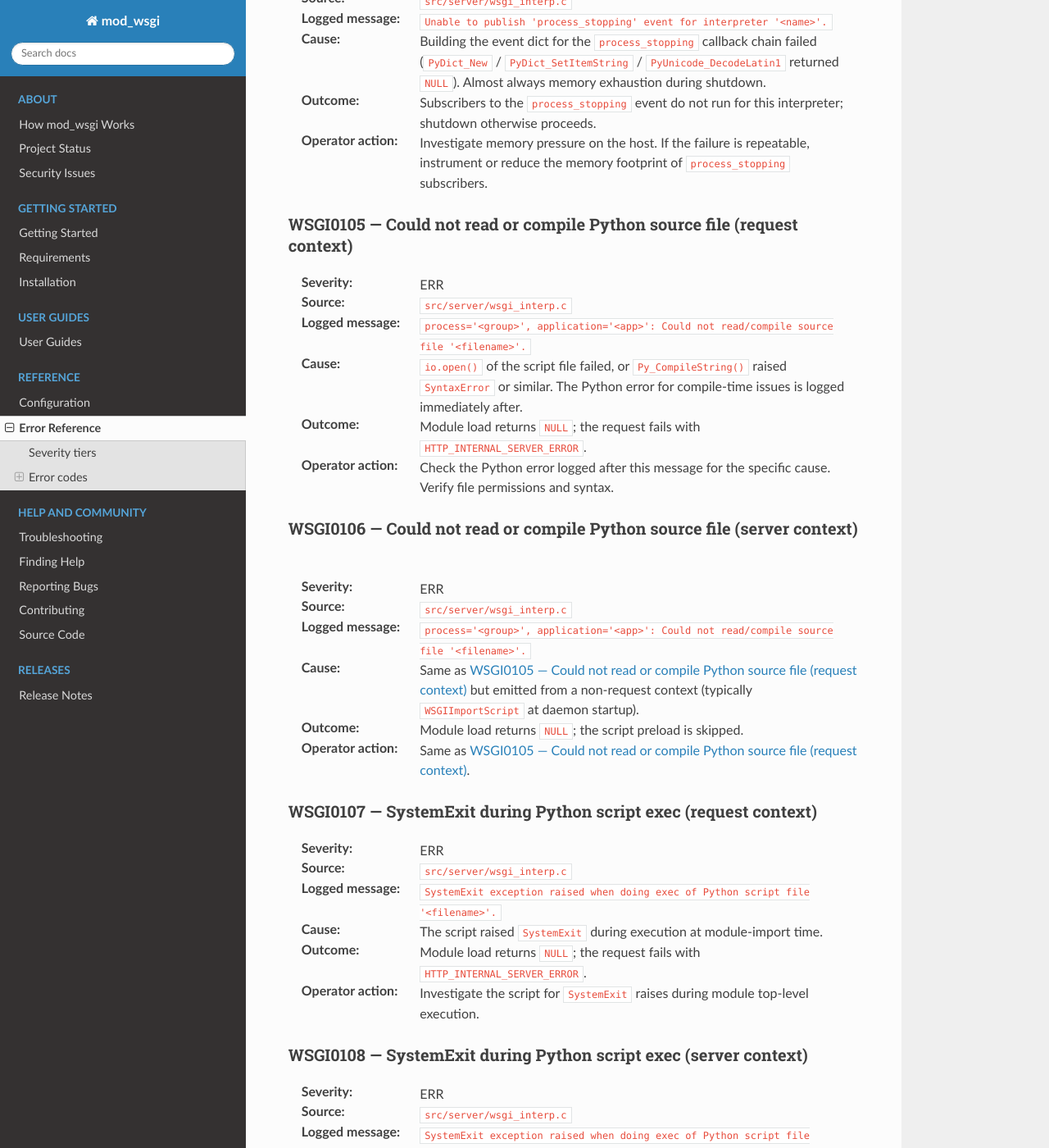
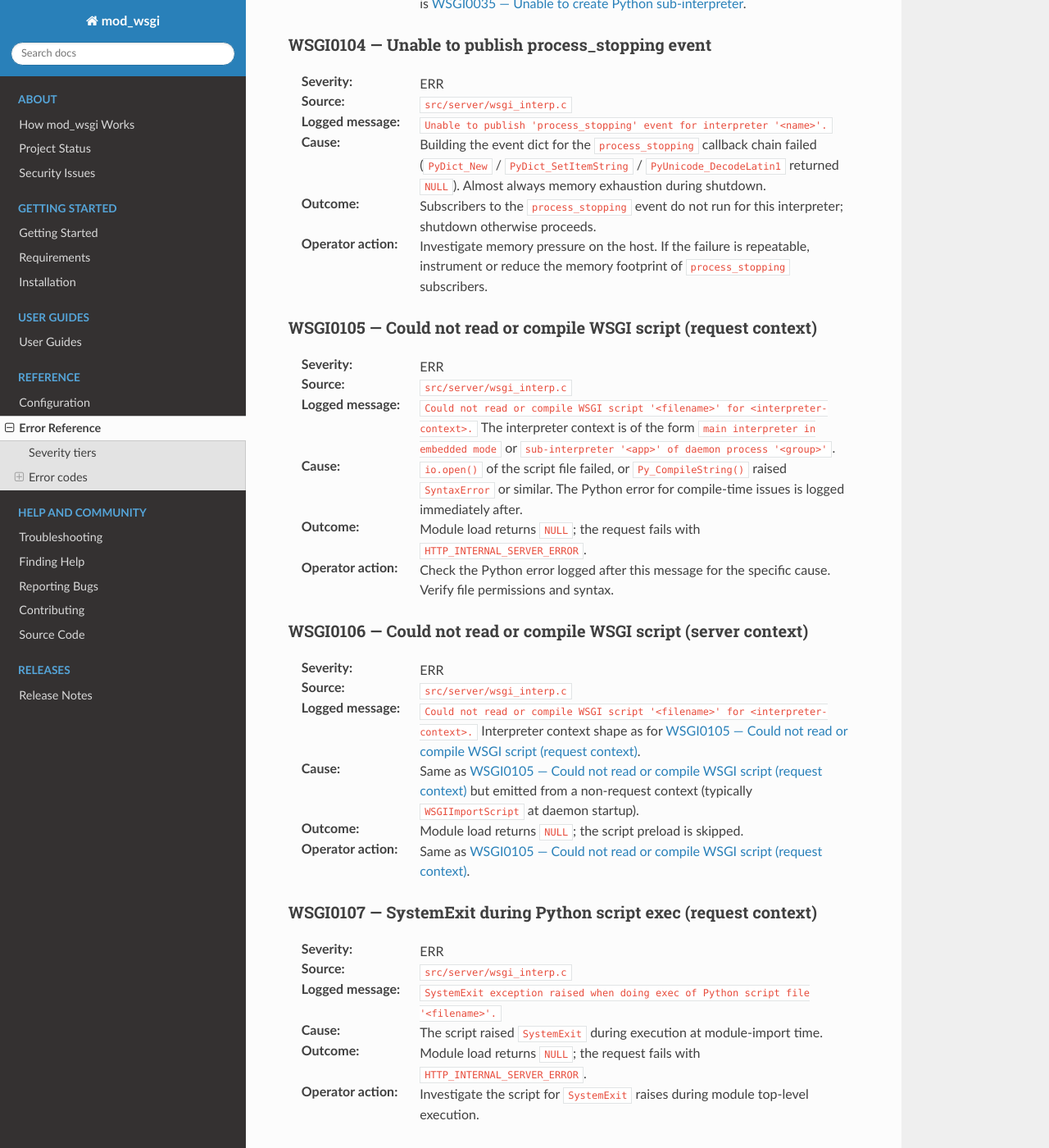
Before and after one commit to GrahamDumpleton/mod_wsgi, a Sphinx documentation site: the page built from docs/error-reference.rst, in a window 1280 px wide and 1400 px high, scrolled down 37250 px. Shown: the whole window at 82% size. Built offline with Sphinx 7.4.7 and the Read the Docs theme 3.1.0, drawn with Linux system fonts in a browser that asks for light colours; some of the changed text lies outside the part shown.

Commit message:
Use embedded/daemon and main/sub-interpreter terminology in log messages.
Several log messages used the legacy "process='X', application='Y':"
prefix or hardcoded "Python sub-interpreter '%s'" wording. Both
were inaccurate when the application group was empty (the main
interpreter case) and gave no signal as to whether the message
came from the Apache child or a daemon process.

Add three small helpers in wsgi_interp.{c,h}:
- wsgi_format_interp_name        — "main interpreter" or
                                    "sub-interpreter '<name>'"
- wsgi_format_interp_context     — name + "of daemon process '<g>'"
                                    or "in embedded mode" given a
                                    configured process group
- wsgi_format_process_context    — current execution context derived
                                    from the wsgi_daemon_process
                                    global ("embedded mode" or
                                    "daemon process '<group>'")

Apply across 15 log sites: 4 wsgi_load_source script load/reload
and read/compile messages now drop the legacy prefix and embed
the full interpreter+process context; 5 either-mode lifecycle and
handler messages (interp create/destroy/acquire-fail and the WSGI
request-handler acquire-fail) gain the process context derived
from wsgi_daemon_process; 6 always-Apache-child auth/dispatch
messages adopt the main-vs-sub-interpreter wording without a
process-context suffix since the calling context is implied.

Refresh the :Logged message: blocks of WSGI0035, WSGI0042,
WSGI0045, WSGI0048, WSGI0054, WSGI0086, WSGI0087, WSGI0103,
WSGI0105, WSGI0106 in docs/error-reference.rst to match.

```diff
--- a/docs/error-reference.rst
+++ b/docs/error-reference.rst
@@ -979,7 +979,9 @@
 :Source: ``src/server/wsgi_interp.c``
 
 :Logged message:
-   ``Unable to create Python sub-interpreter '<name>'.``
+   ``Unable to create sub-interpreter '<name>' in <process-context>.``
+   The process context is either ``embedded mode`` or ``daemon
+   process '<group>'``.
 
 :Cause:
    ``newInterpreterObject()`` failed during construction of a Python
@@ -1177,16 +1179,17 @@
 :Source: ``src/server/wsgi_auth.c``
 
 :Logged message:
-   ``Unable to acquire Python sub-interpreter '<name>' for user
-   authentication hook.``
+   ``Unable to acquire <interpreter> for user authentication hook.``
+   The interpreter is either ``main interpreter`` or ``sub-interpreter
+   '<name>'``.
 
 :Cause:
    ``wsgi_acquire_interpreter()`` returned ``NULL`` while the
    Basic-auth password-check hook (``wsgi_check_password``) was
-   trying to enter the named sub-interpreter. The most common
-   upstream causes are: Python initialisation failed for this daemon
-   process (see :ref:`WSGI0028`), or the sub-interpreter could not
-   be created on demand (see :ref:`WSGI0103`).
+   trying to enter the named interpreter. The most common upstream
+   causes are: Python initialisation failed for this Apache child
+   (see :ref:`WSGI0028`), or the sub-interpreter could not be
+   created on demand (see :ref:`WSGI0103`).
 
 :Outcome:
    The hook returns ``AUTH_GENERAL_ERROR``; Apache responds with
@@ -1260,13 +1263,14 @@
 :Source: ``src/server/wsgi_auth.c``
 
 :Logged message:
-   ``Unable to acquire Python sub-interpreter '<name>' for user
-   authentication hook.``
+   ``Unable to acquire <interpreter> for user authentication hook.``
+   The interpreter is either ``main interpreter`` or ``sub-interpreter
+   '<name>'``.
 
 :Cause:
    ``wsgi_acquire_interpreter()`` returned ``NULL`` while the
    Digest-auth realm-hash hook (``wsgi_get_realm_hash``) was trying
-   to enter the named sub-interpreter. Same upstream causes as
+   to enter the named interpreter. Same upstream causes as
    :ref:`WSGI0042`.
 
 :Outcome:
@@ -1333,12 +1337,13 @@
 :Source: ``src/server/wsgi_auth.c``
 
 :Logged message:
-   ``Unable to acquire Python sub-interpreter '<name>' for group
-   authentication hook.``
+   ``Unable to acquire <interpreter> for group authentication hook.``
+   The interpreter is either ``main interpreter`` or ``sub-interpreter
+   '<name>'``.
 
 :Cause:
    ``wsgi_acquire_interpreter()`` returned ``NULL`` while
-   ``wsgi_groups_for_user`` was looking up the named sub-interpreter.
+   ``wsgi_groups_for_user`` was looking up the named interpreter.
    Same upstream causes as :ref:`WSGI0042`.
 
 :Outcome:
@@ -1482,12 +1487,13 @@
 :Source: ``src/server/wsgi_auth.c``
 
 :Logged message:
-   ``Unable to acquire Python sub-interpreter '<name>' for host
-   access hook.``
+   ``Unable to acquire <interpreter> for host access hook.`` The
+   interpreter is either ``main interpreter`` or ``sub-interpreter
+   '<name>'``.
 
 :Cause:
    ``wsgi_acquire_interpreter()`` returned ``NULL`` while
-   ``wsgi_allow_access`` was looking up the named sub-interpreter.
+   ``wsgi_allow_access`` was looking up the named interpreter.
    Same upstream causes as :ref:`WSGI0042`.
 
 :Outcome:
@@ -2266,12 +2272,13 @@
 :Source: ``src/server/wsgi_dispatch.c``
 
 :Logged message:
-   ``Unable to acquire Python sub-interpreter '<name>' for
-   dispatch hook.``
+   ``Unable to acquire <interpreter> for dispatch hook.`` The
+   interpreter is either ``main interpreter`` or ``sub-interpreter
+   '<name>'``.
 
 :Cause:
    ``wsgi_acquire_interpreter()`` returned ``NULL`` while the
-   dispatch hook was looking up the named sub-interpreter. Same
+   dispatch hook was looking up the named interpreter. Same
    upstream causes as :ref:`WSGI0042`.
 
 :Outcome:
@@ -2289,8 +2296,11 @@
 :Source: ``src/server/wsgi_execute.c``
 
 :Logged message:
-   ``Unable to acquire Python sub-interpreter '<name>' for WSGI
-   request handler.``
+   ``Unable to acquire <interpreter> for WSGI request handler in
+   <process-context>.`` The interpreter is either ``main
+   interpreter`` or ``sub-interpreter '<name>'``; the process
+   context is either ``embedded mode`` or ``daemon process
+   '<group>'``.
 
 :Cause:
    ``wsgi_acquire_interpreter()`` returned ``NULL`` at the main
@@ -2668,7 +2678,9 @@
 :Source: ``src/server/wsgi_interp.c``
 
 :Logged message:
-   ``Unable to create Python sub-interpreter '<name>'.``
+   ``Unable to create sub-interpreter '<name>' in <process-context>.``
+   The process context is either ``embedded mode`` or ``daemon
+   process '<group>'``.
 
 :Cause:
    ``newInterpreterObject()`` returned ``NULL`` while
@@ -2720,15 +2732,17 @@
 
 .. _WSGI0105:
 
-WSGI0105 — Could not read or compile Python source file (request context)
--------------------------------------------------------------------------
+WSGI0105 — Could not read or compile WSGI script (request context)
+------------------------------------------------------------------
 
 :Severity: ERR
 :Source: ``src/server/wsgi_interp.c``
 
 :Logged message:
-   ``process='<group>', application='<app>': Could not read/compile
-   source file '<filename>'.``
+   ``Could not read or compile WSGI script '<filename>' for
+   <interpreter-context>.`` The interpreter context is of the form
+   ``main interpreter in embedded mode`` or ``sub-interpreter
+   '<app>' of daemon process '<group>'``.
 
 :Cause:
    ``io.open()`` of the script file failed, or
@@ -2746,15 +2760,16 @@
 
 .. _WSGI0106:
 
-WSGI0106 — Could not read or compile Python source file (server context)
-------------------------------------------------------------------------
+WSGI0106 — Could not read or compile WSGI script (server context)
+-----------------------------------------------------------------
 
 :Severity: ERR
 :Source: ``src/server/wsgi_interp.c``
 
 :Logged message:
-   ``process='<group>', application='<app>': Could not read/compile
-   source file '<filename>'.``
+   ``Could not read or compile WSGI script '<filename>' for
+   <interpreter-context>.`` Interpreter context shape as for
+   :ref:`WSGI0105`.
 
 :Cause:
    Same as :ref:`WSGI0105` but emitted from a non-request context
```
Also changed, not shown: 5 other files.
